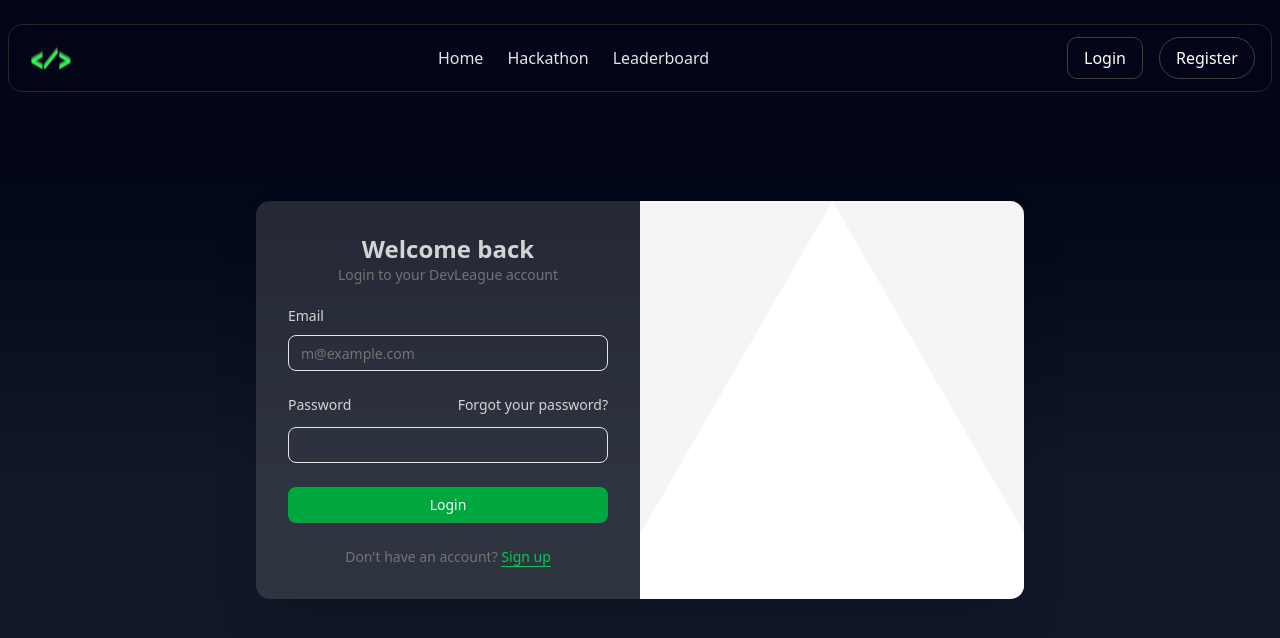
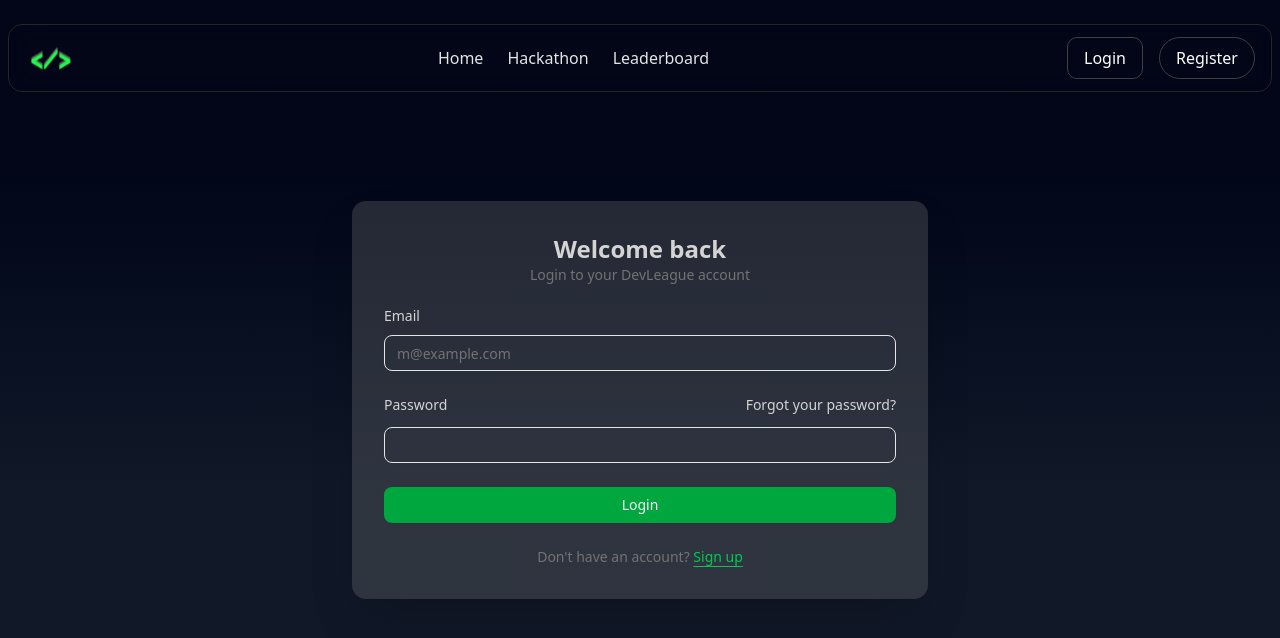
Before and after one commit to One-Project-One-Week/DevLeague-Frontend, a Next.js app in the folder devleague/: page /user/auth/login in a window 1280 px wide. Shown: the top 638 px of the page. Built offline with nearby package versions, Linux system fonts and the light colour scheme; no server answers.

Commit message:
fix registered status bug

```diff
--- a/devleague/app/(root)/hackathon/[hack_detail]/page.jsx
+++ b/devleague/app/(root)/hackathon/[hack_detail]/page.jsx
@@ -161,7 +161,11 @@
                                   selectedMemberIds: selectedMemberIds,
                                 })
                                 .then((response) => {
-                                  console.log('Registration successful', response);
+                                  console.log(
+                                    'Registration successful',
+                                    response
+                                  );
+                                  setRegistered(true);
                                   // You can add success notification here
                                 })
                                 .catch((error) => {
--- a/devleague/app/user/auth/login/page.jsx
+++ b/devleague/app/user/auth/login/page.jsx
@@ -71,9 +71,9 @@
   };
 
   return (
-    <div className="w-full max-w-sm md:max-w-3xl ">
+    <div className="w-full max-w-sm md:max-w-xl ">
       <Card className="overflow-hidden p-0 shadow-2xl bg-neutral-500/30 border-none">
-        <CardContent className="grid p-0 md:grid-cols-2">
+        <CardContent className="grid p-0">
           <form className="p-6 md:p-8" onSubmit={handleSubmit}>
             <div className="flex flex-col gap-6">
               <div className="flex flex-col items-center text-center">
@@ -151,13 +151,6 @@
               </div>
             </div>
           </form>
-          <div className="bg-muted relative hidden md:block">
-            <img
-              src="/vercel.svg"
-              alt="Image"
-              className="absolute inset-0 h-full w-full object-cover dark:brightness-[0.2] dark:grayscale"
-            />
-          </div>
         </CardContent>
       </Card>
     </div>
```
